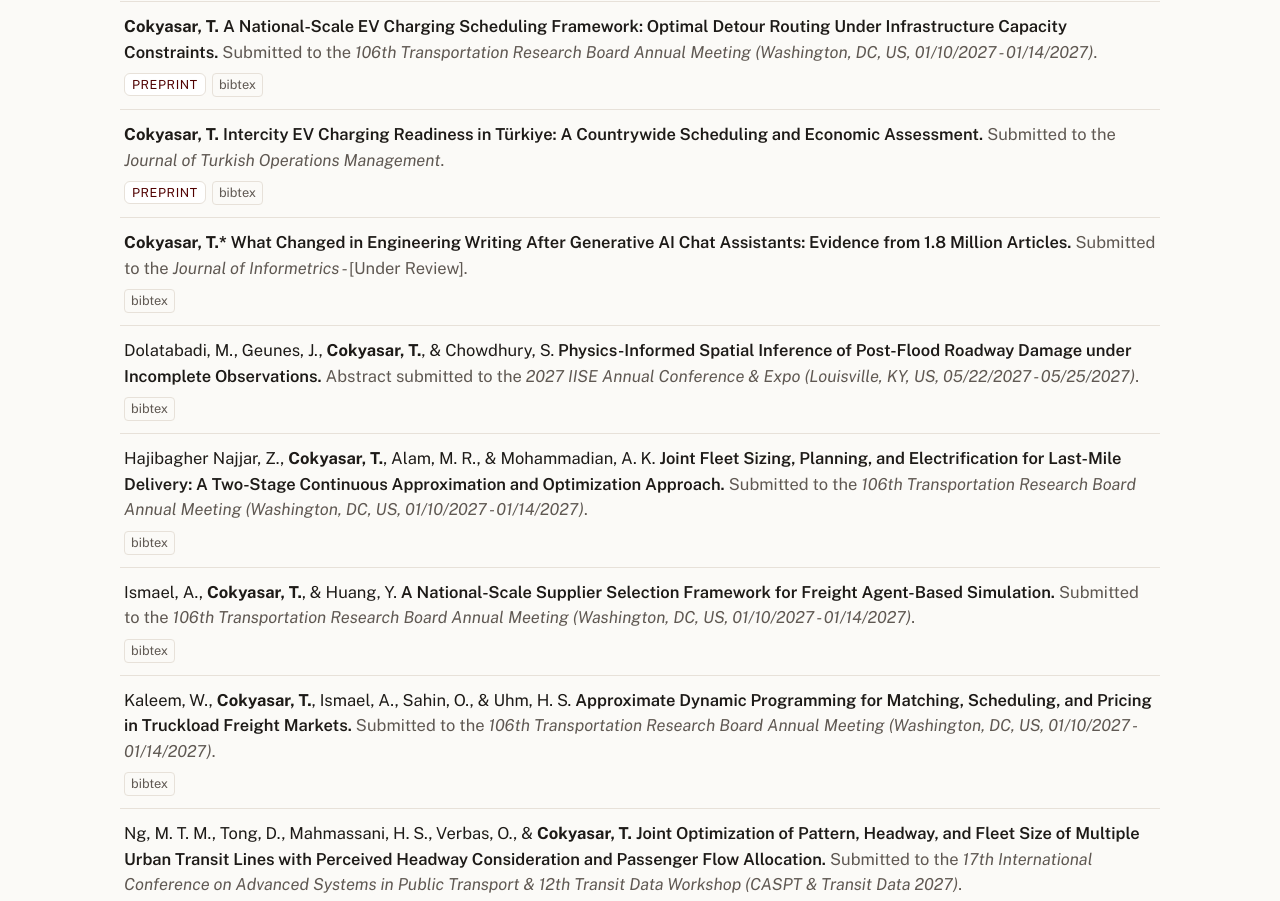
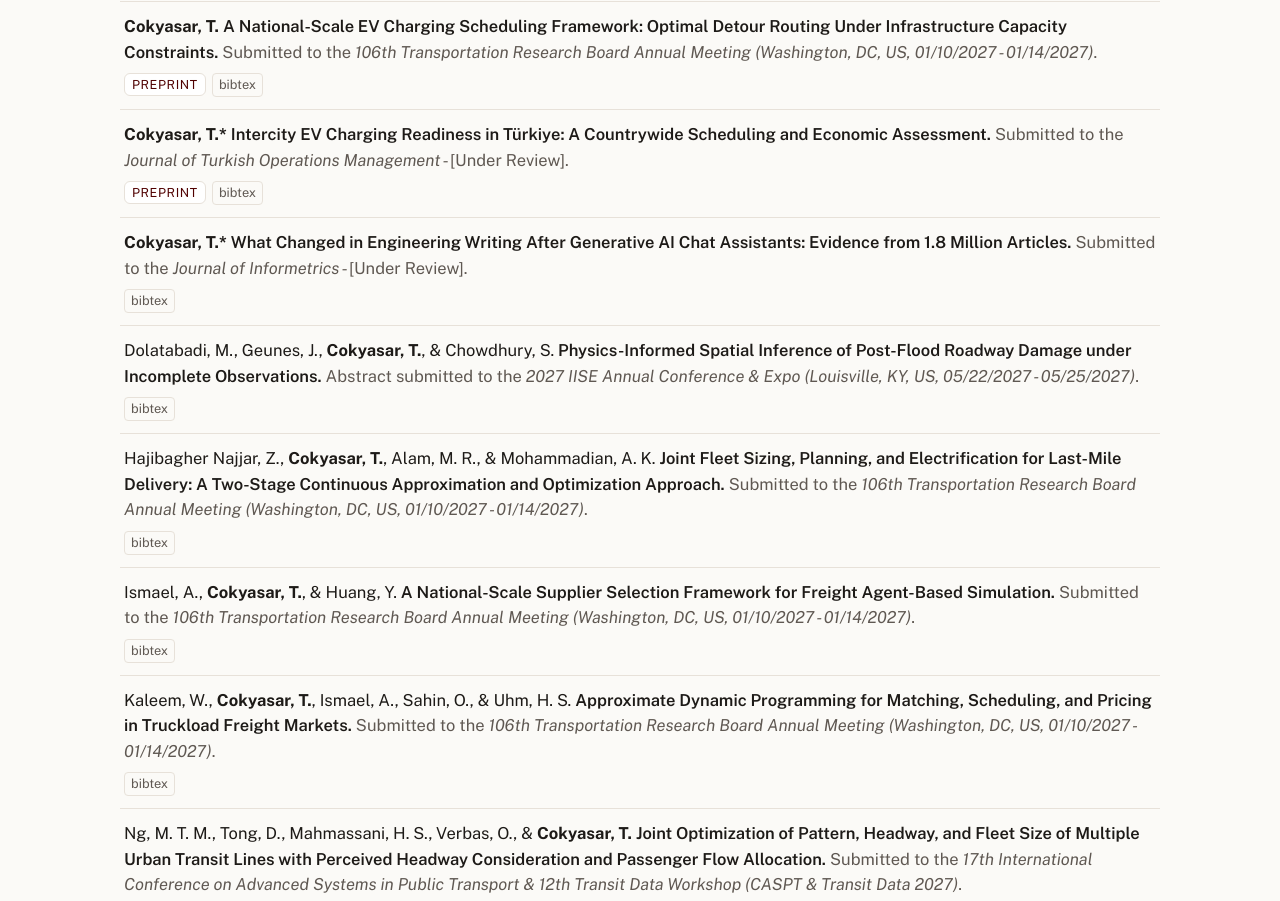
Before and after one commit to tcokyasar44/tcokyasar44.github.io, a plain HTML site: page publications.html in a window 1280 px wide. Shown: the part 4080-4981 px from the top of the page. Drawn offline with Linux system fonts and the light colour scheme.

Commit message:
Website update Mon 11/23/2026 16:31

```diff
--- a/publications.html
+++ b/publications.html
@@ -341,11 +341,12 @@
   note = {Submitted to the \textit{106th Transportation Research Board Annual Meeting (Washington, DC, US, 01/10/2027 - 01/14/2027)}},
   url = {https://arxiv.org/pdf/2607.18453}
 }</pre></details></div></div></div>
-<div class="bibbase_paper"><div class="bibbase_paper_content"><span class="bibbase_paper_author"><strong>Cokyasar, T.</strong></span> <span class="bibbase_paper_title">Intercity EV Charging Readiness in Türkiye: A Countrywide Scheduling and Economic Assessment.</span> <span class="bibbase_note">Submitted to the <em>Journal of Turkish Operations Management</em>.</span><div class="bibbase_paper_links"><a class="link" href="https://arxiv.org/pdf/2607.25143" target="_blank" rel="noopener">preprint</a> <details class="bibtex"><summary>bibtex</summary><pre class="well">@unpublished{Cokyasar2026tr,
+<div class="bibbase_paper"><div class="bibbase_paper_content"><span class="bibbase_paper_author"><strong>Cokyasar, T.*</strong></span> <span class="bibbase_paper_title">Intercity EV Charging Readiness in Türkiye: A Countrywide Scheduling and Economic Assessment.</span> <span class="bibbase_note">Submitted to the <em>Journal of Turkish Operations Management</em> - [Under Review].</span><div class="bibbase_paper_links"><a class="link" href="https://arxiv.org/pdf/2607.25143" target="_blank" rel="noopener">preprint</a> <details class="bibtex"><summary>bibtex</summary><pre class="well">@unpublished{Cokyasar2026tr,
   title={Intercity {EV} Charging Readiness in {Türkiye}: A Countrywide Scheduling and Economic Assessment.},
   author={Cokyasar, Taner},
-  note = {Submitted to the \textit{Journal of Turkish Operations Management}},
-  url = {https://arxiv.org/pdf/2607.25143}
+  note = {Submitted to the \textit{Journal of Turkish Operations Management} - [Under Review]},
+  url = {https://arxiv.org/pdf/2607.25143},
+  usera = {corresp}
 }</pre></details></div></div></div>
 <div class="bibbase_paper"><div class="bibbase_paper_content"><span class="bibbase_paper_author"><strong>Cokyasar, T.*</strong></span> <span class="bibbase_paper_title">What Changed in Engineering Writing After Generative AI Chat Assistants: Evidence from 1.8 Million Articles.</span> <span class="bibbase_note">Submitted to the <em>Journal of Informetrics</em> - [Under Review].</span><div class="bibbase_paper_links"><details class="bibtex"><summary>bibtex</summary><pre class="well">@unpublished{Cokyasar2026JOI,
   title={What Changed in Engineering Writing After Generative {AI} Chat Assistants: Evidence from 1.8 Million Articles.},
```
Also changed, not shown: tr/publications.html (+4 -3 lines), 2 other files.
